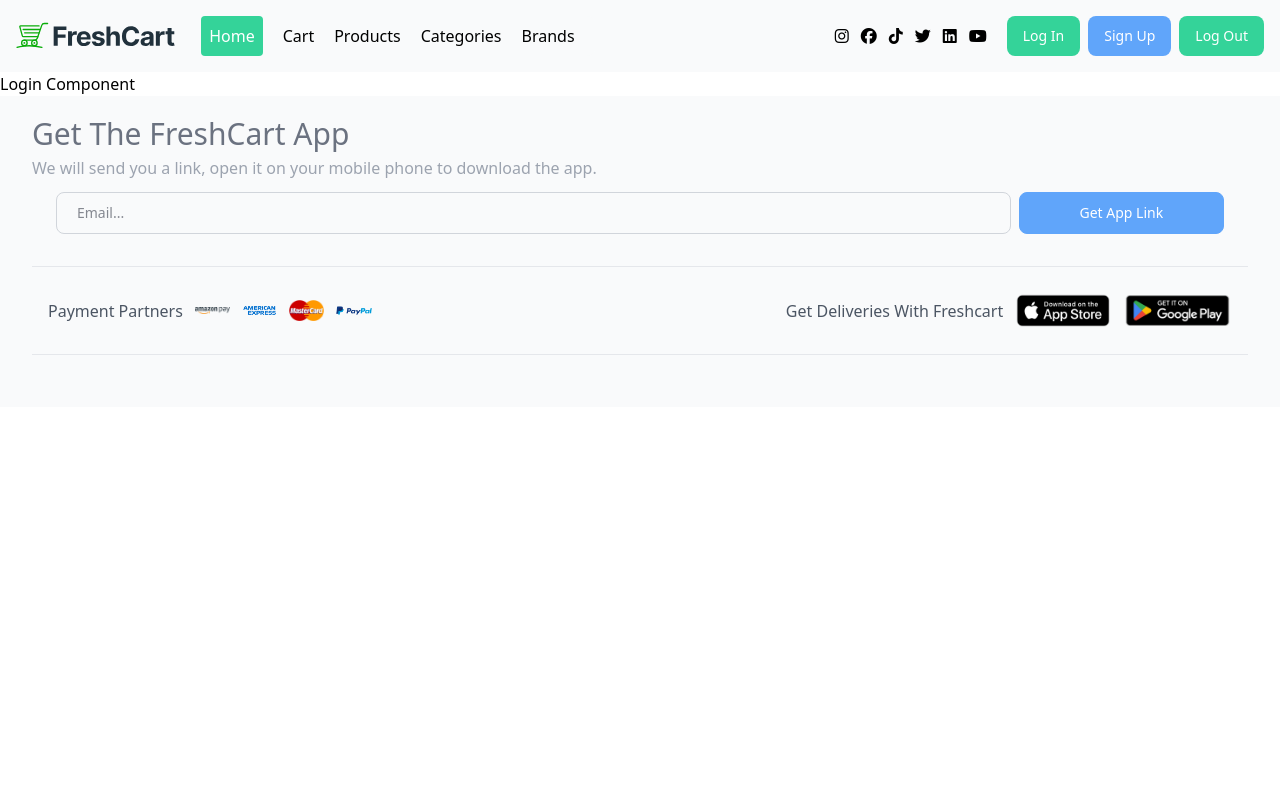
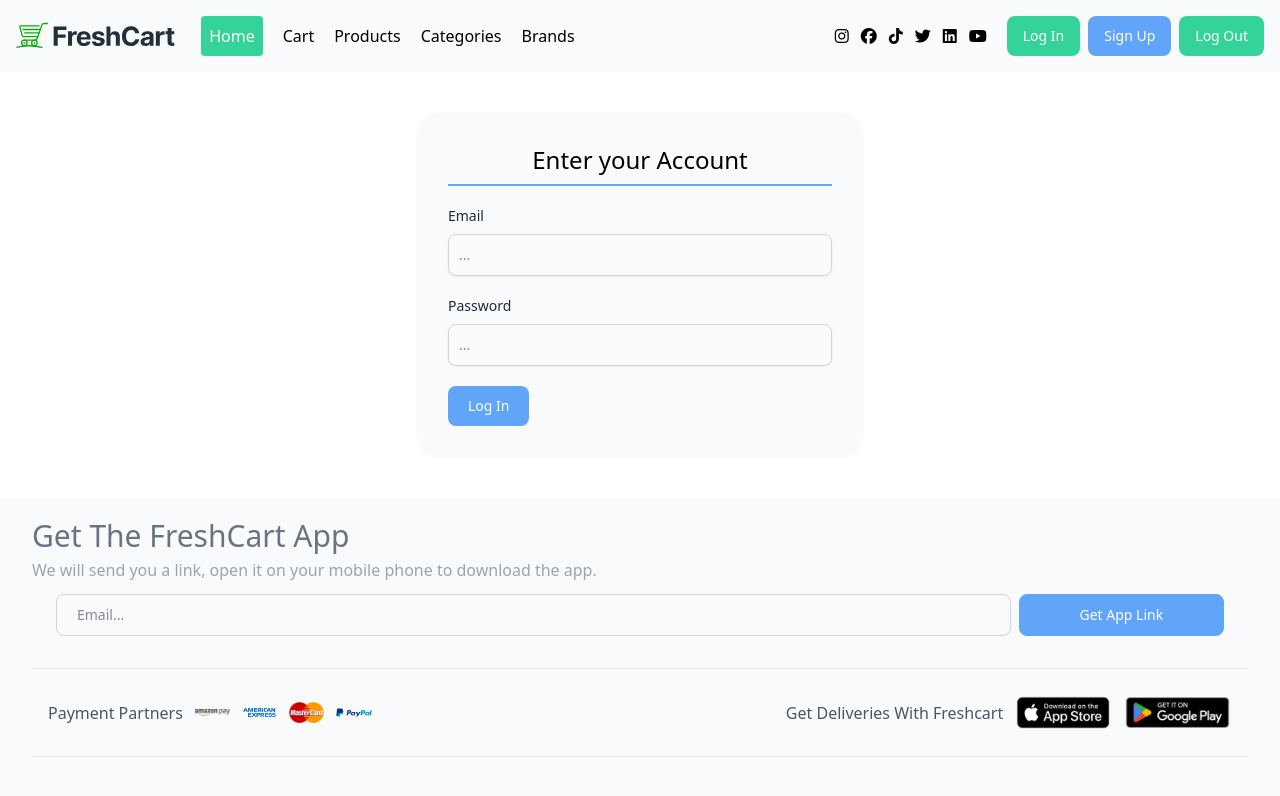
Before and after one commit to mazenamr07/E-Commerce, a React (Vite) app: page /login in a window 1280 px wide. Shown: the top 796 px of the page. Built offline with nearby package versions, Linux system fonts and the light colour scheme.

Commit message:
Done login page

```diff
--- a/src/components/Login/Login.jsx
+++ b/src/components/Login/Login.jsx
@@ -1,15 +1,167 @@
-import React from 'react';
-import PropTypes from 'prop-types';
+import axios from "axios";
+import { useFormik } from "formik";
+import React, { useState } from "react";
+import * as yup from "yup";
 
+export default function Login() {
+  let [errMsg, setErrMsg] = useState(null);
+  let [successMsg, setSuccessMsg] = useState(null);
+  let [loadingButton, setLoadingButton] = useState(false);
 
-const Login = () => (
-  <div>
-    Login Component
-  </div>
-);
+  const validationSchema = yup.object().shape({
+    email: yup
+      .string()
+      .required("Your Email is Required")
+      .email("Please enter a valid Email"),
+    password: yup
+      .string()
+      .required("Your Password is Required")
+      .matches(
+        /^[A-z0-9_@%$!]{6,30}$/,
+        "Password must consist of 6-30 characters"
+      ),
+  });
 
-Login.propTypes = {};
+  async function login(values) {
+    setErrMsg(null);
+    setSuccessMsg(null);
+    setLoadingButton(true);
+    try {
+      const res = await axios.post(
+        "https://ecommerce.routemisr.com/api/v1/auth/signin",
+        values
+      );
+      setSuccessMsg(res.data.message);
+    } catch (err) {
+      setErrMsg(err.response.data.message);
+    } finally {
+      setLoadingButton(false);
+    }
+  }
 
-Login.defaultProps = {};
+  const formik = useFormik({
+    initialValues: {
+      email: "",
+      password: "",
+    },
+    onSubmit: login,
+    validationSchema,
+  });
 
-export default Login;
+  return (
+    <div className="bg-white py-10">
+      <form
+        onSubmit={formik.handleSubmit}
+        className="max-w-sm mx-auto bg-gray-50 p-8 box-content rounded-3xl"
+      >
+        <p className="text-center text-2xl font-medium mb-5 border-b-2 border-blue-400 pb-2">
+          Enter your Account
+        </p>
+
+        <div className="mb-5">
+          <label
+            htmlFor="email"
+            className="block mb-2 text-sm font-medium text-gray-800"
+          >
+            Email
+          </label>
+          <input
+            type="email"
+            id="email"
+            name="email"
+            onChange={formik.handleChange}
+            onBlur={formik.handleBlur}
+            className="outline-green-400 transition-all shadow-xs bg-gray-50 border border-gray-300 text-gray-900 text-sm rounded-lg focus:ring-green-400 focus:border-green-400 block w-full p-2.5 "
+            placeholder="..."
+            required
+          />
+
+          {formik.errors.email && formik.touched.email ? (
+            <div
+              className="flex items-center p-4 my-4 text-sm text-red-800 border border-red-300 rounded-lg bg-red-50"
+              role="alert"
+            >
+              <svg
+                className="shrink-0 inline w-4 h-4 me-3"
+                aria-hidden="true"
+                xmlns="http://www.w3.org/2000/svg"
+                fill="currentColor"
+                viewBox="0 0 20 20"
+              >
+                <path d="M10 .5a9.5 9.5 0 1 0 9.5 9.5A9.51 9.51 0 0 0 10 .5ZM9.5 4a1.5 1.5 0 1 1 0 3 1.5 1.5 0 0 1 0-3ZM12 15H8a1 1 0 0 1 0-2h1v-3H8a1 1 0 0 1 0-2h2a1 1 0 0 1 1 1v4h1a1 1 0 0 1 0 2Z" />
+              </svg>
+
+              <span className="sr-only">Info</span>
+              <div>
+                <span className="font-medium">Name Alert!</span>{" "}
+                {formik.errors.email}
+              </div>
+            </div>
+          ) : null}
+        </div>
+
+        <div className="mb-5">
+          <label
+            htmlFor="password"
+            className="block mb-2 text-sm font-medium text-gray-800"
+          >
+            Password
+          </label>
+          <input
+            type="password"
+            id="password"
+            name="password"
+            onChange={formik.handleChange}
+            onBlur={formik.handleBlur}
+            className="outline-green-400 transition-all shadow-xs bg-gray-50 border border-gray-300 text-gray-900 text-sm rounded-lg focus:ring-green-400 focus:border-green-400 block w-full p-2.5 "
+            placeholder="..."
+            required
+          />
+
+          {formik.errors.password && formik.touched.password ? (
+            <div
+              className="flex items-center p-4 my-4 text-sm text-red-800 border border-red-300 rounded-lg bg-red-50"
+              role="alert"
+            >
+              <svg
+                className="shrink-0 inline w-4 h-4 me-3"
+                aria-hidden="true"
+                xmlns="http://www.w3.org/2000/svg"
+                fill="currentColor"
+                viewBox="0 0 20 20"
+              >
+                <path d="M10 .5a9.5 9.5 0 1 0 9.5 9.5A9.51 9.51 0 0 0 10 .5ZM9.5 4a1.5 1.5 0 1 1 0 3 1.5 1.5 0 0 1 0-3ZM12 15H8a1 1 0 0 1 0-2h1v-3H8a1 1 0 0 1 0-2h2a1 1 0 0 1 1 1v4h1a1 1 0 0 1 0 2Z" />
+              </svg>
+
+              <span className="sr-only">Info</span>
+              <div>
+                <span className="font-medium">Name Alert!</span>{" "}
+                {formik.errors.password}
+              </div>
+            </div>
+          ) : null}
+        </div>
+
+        <div className="flex items-center gap-4">
+          <button
+            type="submit"
+            className="text-white cursor-pointer bg-blue-400 hover:bg-blue-500 focus:ring-3 focus:outline-none focus:ring-blue-300 font-medium rounded-lg text-sm px-5 py-2.5 text-center"
+          >
+            {loadingButton ? "Logging you in..." : "Log In"}
+          </button>
+
+          {errMsg ? (
+            <p className="text-sm font-bold text-red-400 capitalize">
+              {errMsg}
+            </p>
+          ) : null}
+          {successMsg ? (
+            <p className="text-sm font-bold text-green-400 capitalize">
+              {successMsg}
+            </p>
+          ) : null}
+        </div>
+      </form>
+    </div>
+  );
+}
--- a/src/components/Register/Register.jsx
+++ b/src/components/Register/Register.jsx
@@ -6,6 +6,7 @@
 export default function Register() {
   let [errMsg, setErrMsg] = useState(null);
   let [successMsg, setSuccessMsg] = useState(null);
+  let [loadingButton, setLoadingButton] = useState(false);
 
   const validationSchema = yup.object().shape({
     name: yup
@@ -37,6 +38,7 @@
   async function register(values) {
     setErrMsg(null);
     setSuccessMsg(null);
+    setLoadingButton(true);
     try {
       const res = await axios.post(
         "https://ecommerce.routemisr.com/api/v1/auth/signup",
@@ -45,6 +47,8 @@
       setSuccessMsg(res.data.message);
     } catch (err) {
       setErrMsg(err.response.data.message);
+    } finally {
+      setLoadingButton(false);
     }
   }
 
@@ -66,7 +70,7 @@
         onSubmit={formik.handleSubmit}
         className="max-w-sm mx-auto bg-gray-50 p-8 box-content rounded-3xl"
       >
-        <p className="text-center text-2xl font-medium mb-5">
+        <p className="text-center text-2xl font-medium mb-5 border-b-2 border-blue-400 pb-2">
           Register your Account
         </p>
         <div className="mb-5">
@@ -284,7 +288,7 @@
             type="submit"
             className="text-white cursor-pointer bg-blue-400 hover:bg-blue-500 focus:ring-3 focus:outline-none focus:ring-blue-300 font-medium rounded-lg text-sm px-5 py-2.5 text-center"
           >
-            Register new account
+            {loadingButton ? "Registering..." : "Register new account"}
           </button>
 
           {errMsg ? (
```
